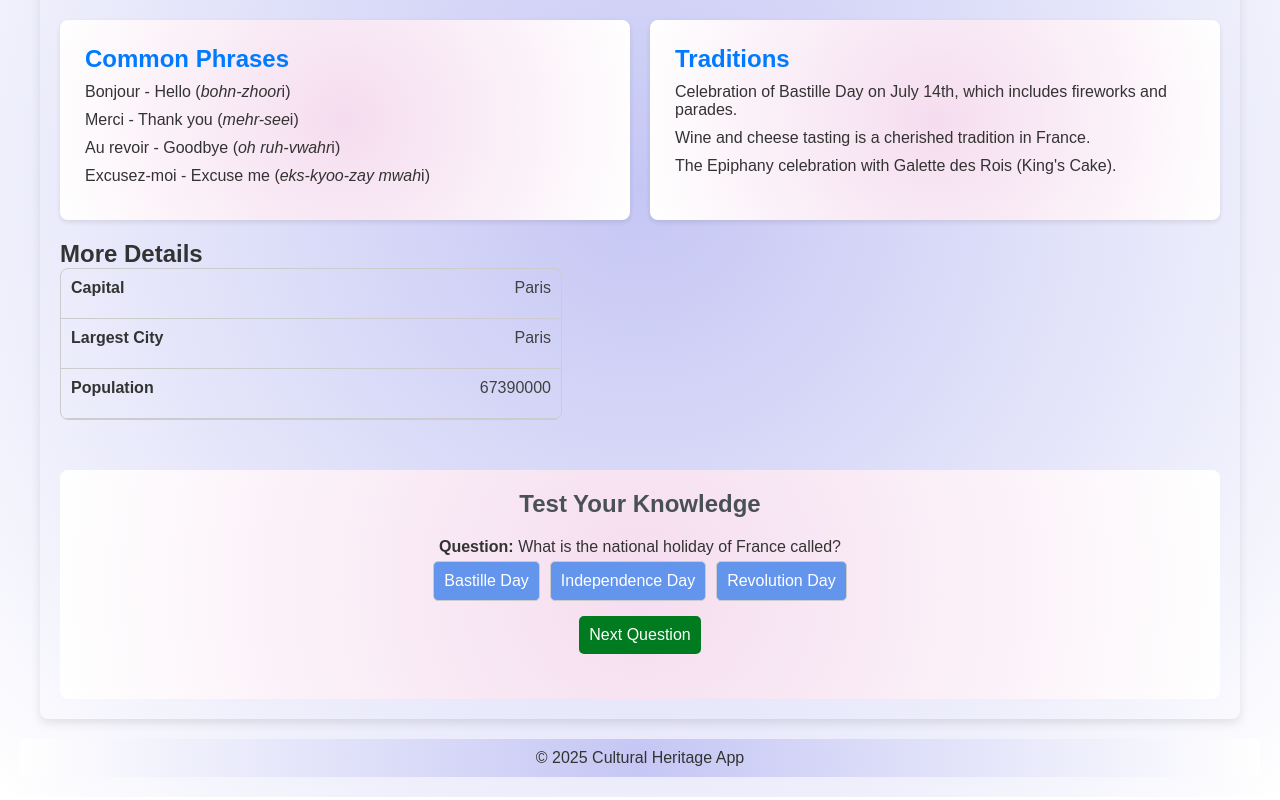
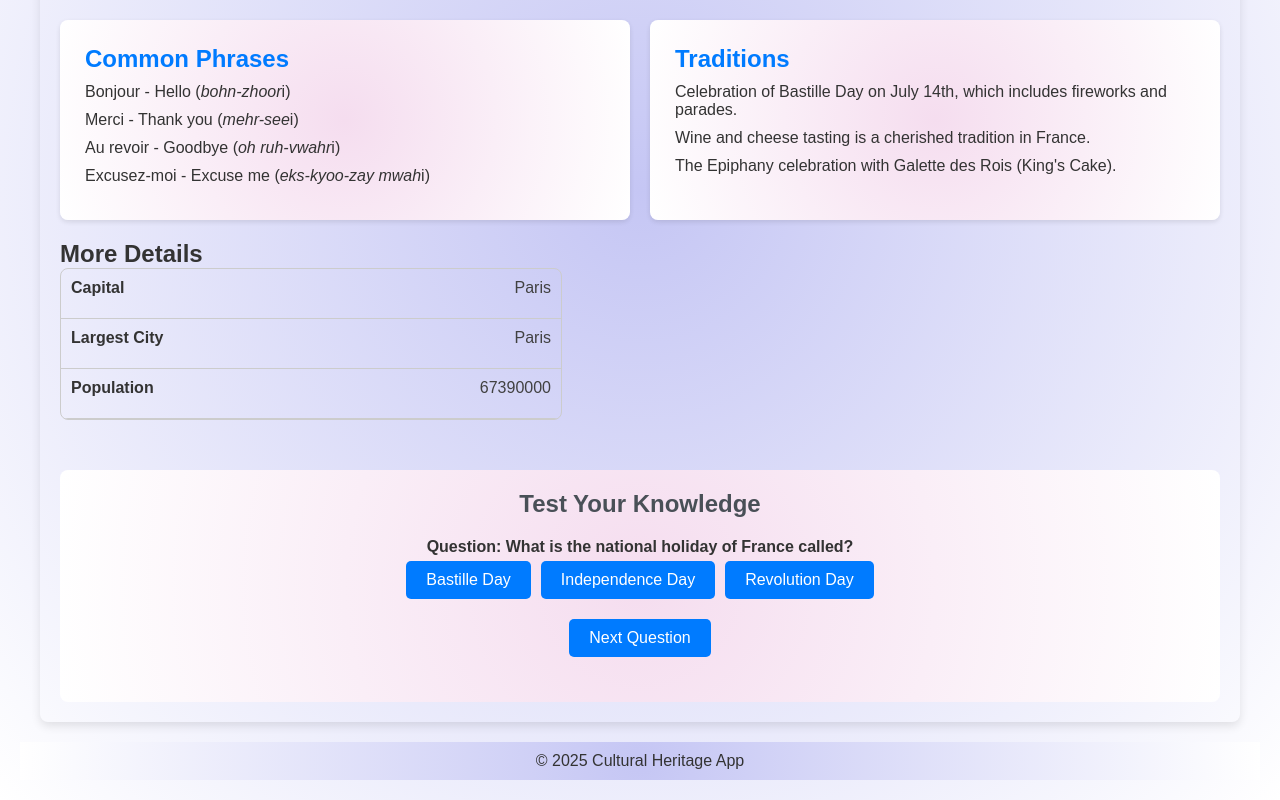
Before and after one commit to Vika-Myronova/reactLabs, a Next.js app: page /country/1 in a window 1280 px wide. Shown: the part 420-1220 px from the top of the page. Built offline with nearby package versions, Linux system fonts and the light colour scheme.

Commit message:
Removed the passing of questions via props

```diff
--- a/src/components/CountryPage.jsx
+++ b/src/components/CountryPage.jsx
@@ -1,5 +1,6 @@
 import React, { useEffect } from "react";
 import { useCountryStore } from "@/store/countryStore";
+import { useQuizStore } from "@/store/quizStore";
 import CountryDetails from "./CountryDetails";
 import Quiz from "./Quiz";
 import PhrasesList from "./PhrasesList";
@@ -9,6 +10,13 @@ import "./CountryPage.css";
 
 const CountryPage = () => {
   const { selectedCountry } = useCountryStore();
+  const setQuestions = useQuizStore((state) => state.setQuestions);
+
+  useEffect(() => {
+    if (selectedCountry?.quizQuestions) {
+      setQuestions(selectedCountry.quizQuestions);
+    }
+  }, [selectedCountry, setQuestions]);
 
   if (!selectedCountry) {
     return (
@@ -46,9 +54,7 @@ const CountryPage = () => {
       </section>
       <section className="quiz-section">
         <h2>Test Your Knowledge</h2>
-        {selectedCountry.quizQuestions?.length > 0 ? (
-          <Quiz questions={selectedCountry.quizQuestions} />
-        ) : null}
+        {selectedCountry.quizQuestions?.length > 0 ? <Quiz /> : null}
       </section>
     </div>
   );
--- a/src/components/Quiz.jsx
+++ b/src/components/Quiz.jsx
@@ -1,73 +1,76 @@
-import React, { useState } from "react";
+import React, { useEffect } from "react";
+import { useQuizStore } from "@/store/quizStore";
+import styles from "./Quiz.module.css";
 
-const Quiz = ({ questions }) => {
-  const [currentQuestionIndex, setCurrentQuestionIndex] = useState(0);
-  const [selectedOption, setSelectedOption] = useState(null);
-  const [isCorrect, setIsCorrect] = useState(null);
+const Quiz = ({}) => {
+  const {
+    questions,
+    currentQuestionIndex,
+    selectedOption,
+    isCorrect,
+    score,
+    selectOption,
+    nextQuestion,
+    resetQuiz,
+  } = useQuizStore();
+
+  useEffect(() => {
+    resetQuiz();
+  }, [resetQuiz]);
 
   const currentQuestion = questions[currentQuestionIndex];
-
-  const handleOptionClick = (option) => {
-    setSelectedOption(option);
-    setIsCorrect(option === currentQuestion.answer);
-  };
-
-  const handleNextQuestion = () => {
-    setSelectedOption(null);
-    setIsCorrect(null);
-    setCurrentQuestionIndex((prevIndex) => prevIndex + 1);
-  };
+  const isLastQuestion = currentQuestionIndex === questions.length - 1;
+  const isQuizComplete = currentQuestionIndex >= questions.length;
 
   return (
-    <div style={{ margin: "20px 0" }}>
-      {currentQuestion ? (
+    <div className={styles.quizContainer}>
+      {isQuizComplete ? (
         <div>
-          <p>
-            <strong>Question:</strong> {currentQuestion.question}
+          <p className={styles.questionText}>
+            Quiz complete! 🎉 Your score = {score} / {questions.length}!
           </p>
-          <div>
+          <button onClick={resetQuiz} className={styles.nextButton}>
+            Restart Quiz
+          </button>
+        </div>
+      ) : (
+        <div>
+          <p className={styles.questionText}>
+            Question: {currentQuestion.question}
+          </p>
+          <div className={styles.optionsContainer}>
             {currentQuestion.options.map((option, index) => (
               <button
                 key={index}
-                onClick={() => handleOptionClick(option)}
-                style={{
-                  margin: "5px",
-                  padding: "10px",
-                  backgroundColor:
-                    selectedOption === option ? "#ddd" : "#6495ED",
-                  border: "1px solid #ccc",
-                  cursor: "pointer",
-                }}
+                onClick={() => selectOption(option)}
+                disabled={selectedOption !== null}
+                className={`${styles.optionButton} ${
+                  selectedOption === option
+                    ? isCorrect
+                      ? styles.correct
+                      : styles.incorrect
+                    : ""
+                }`}
               >
                 {option}
               </button>
             ))}
           </div>
           {isCorrect !== null && (
-            <p style={{ color: isCorrect ? "green" : "red" }}>
+            <p className={isCorrect ? styles.correct : styles.incorrect}>
               {isCorrect
-                ? "Correct!"
-                : `Incorrect. The correct answer is ${currentQuestion.answer}.`}
+                ? "Correct! ✅"
+                : `Incorrect ❌. The correct answer is ${currentQuestion.answer}.`}
             </p>
           )}
-          {currentQuestionIndex < questions.length - 1 && (
-            <button
-              onClick={handleNextQuestion}
-              style={{
-                marginTop: "10px",
-                padding: "10px",
-                backgroundColor: "#007B1F",
-                color: "#fff",
-                border: "none",
-                cursor: "pointer",
-              }}
-            >
-              Next Question
-            </button>
-          )}
+          <button
+            onClick={nextQuestion}
+            disabled={selectedOption === null}
+            className={`${styles.nextButton} ${isLastQuestion ? styles.finish : ""}`}
+          >
+            {isLastQuestion ? "Finish Quiz" : "Next Question"}
+          </button>
         </div>
-      ) : (
-        <p>Quiz complete! Great job!</p>
       )}
     </div>
   );
--- /dev/null
+++ b/src/components/Quiz.module.css
@@ -0,0 +1,50 @@
+.quizContainer {
+  margin: 20px 0;
+}
+
+.questionText {
+  font-weight: bold;
+}
+
+.options-container {
+  display: flex;
+  flex-direction: column;
+  gap: 10px;
+  margin-top: 10px;
+}
+
+.optionButton {
+  padding: 10px;
+  border: 1px solid #ccc;
+  cursor: pointer;
+  background-color: #6495ed;
+  transition: background-color 0.3s ease;
+}
+
+.optionButton.correct {
+  background-color: green;
+  color: white;
+}
+
+.optionButton.incorrect {
+  background-color: red;
+  color: white;
+}
+
+.optionButton:disabled {
+  cursor: not-allowed;
+  opacity: 0.6;
+}
+
+.nextButton {
+  margin-top: 15px;
+  padding: 10px;
+  background-color: #007b1f;
+  color: #fff;
+  border: none;
+  cursor: pointer;
+}
+
+.nextButton.finish {
+  background-color: #d9534f;
+}
--- /dev/null
+++ b/src/store/quizStore.js
@@ -0,0 +1,38 @@
+import { create } from "zustand";
+
+export const useQuizStore = create((set, get) => ({
+  questions: [],
+  currentQuestionIndex: 0,
+  selectedOption: null,
+  isCorrect: null,
+  score: 0,
+
+  setQuestions: (questions) =>
+    set({ questions, currentQuestionIndex: 0, score: 0 }),
+
+  selectOption: (option) => {
+    const { questions, currentQuestionIndex, score } = get();
+    const isCorrect = option === questions[currentQuestionIndex].answer;
+
+    set({
+      selectedOption: option,
+      isCorrect,
+      score: isCorrect ? score + 1 : score,
+    });
+  },
+
+  nextQuestion: () =>
+    set((state) => ({
+      currentQuestionIndex: state.currentQuestionIndex + 1,
+      selectedOption: null,
+      isCorrect: null,
+    })),
+
+  resetQuiz: () =>
+    set({
+      currentQuestionIndex: 0,
+      selectedOption: null,
+      isCorrect: null,
+      score: 0,
+    }),
+}));
```
